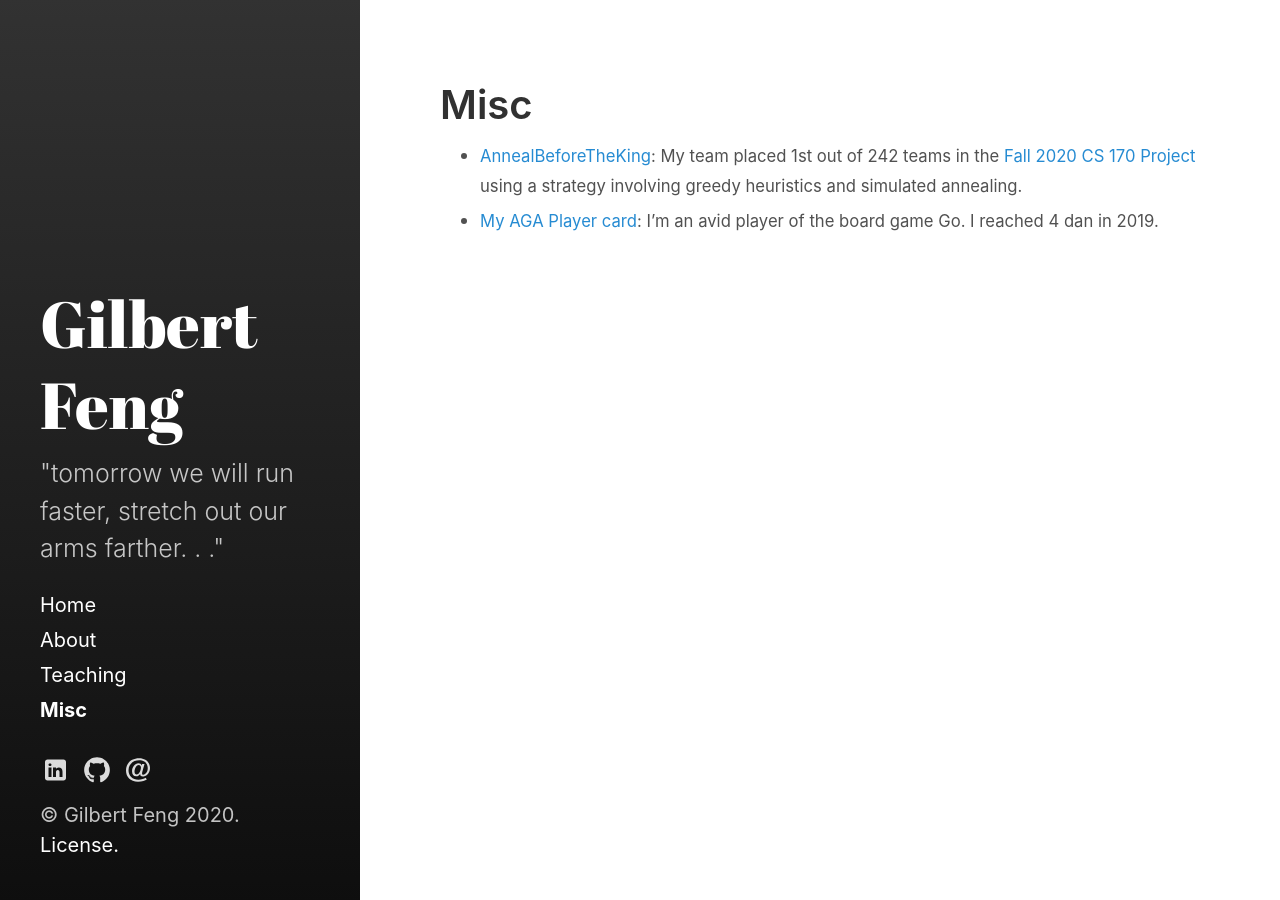
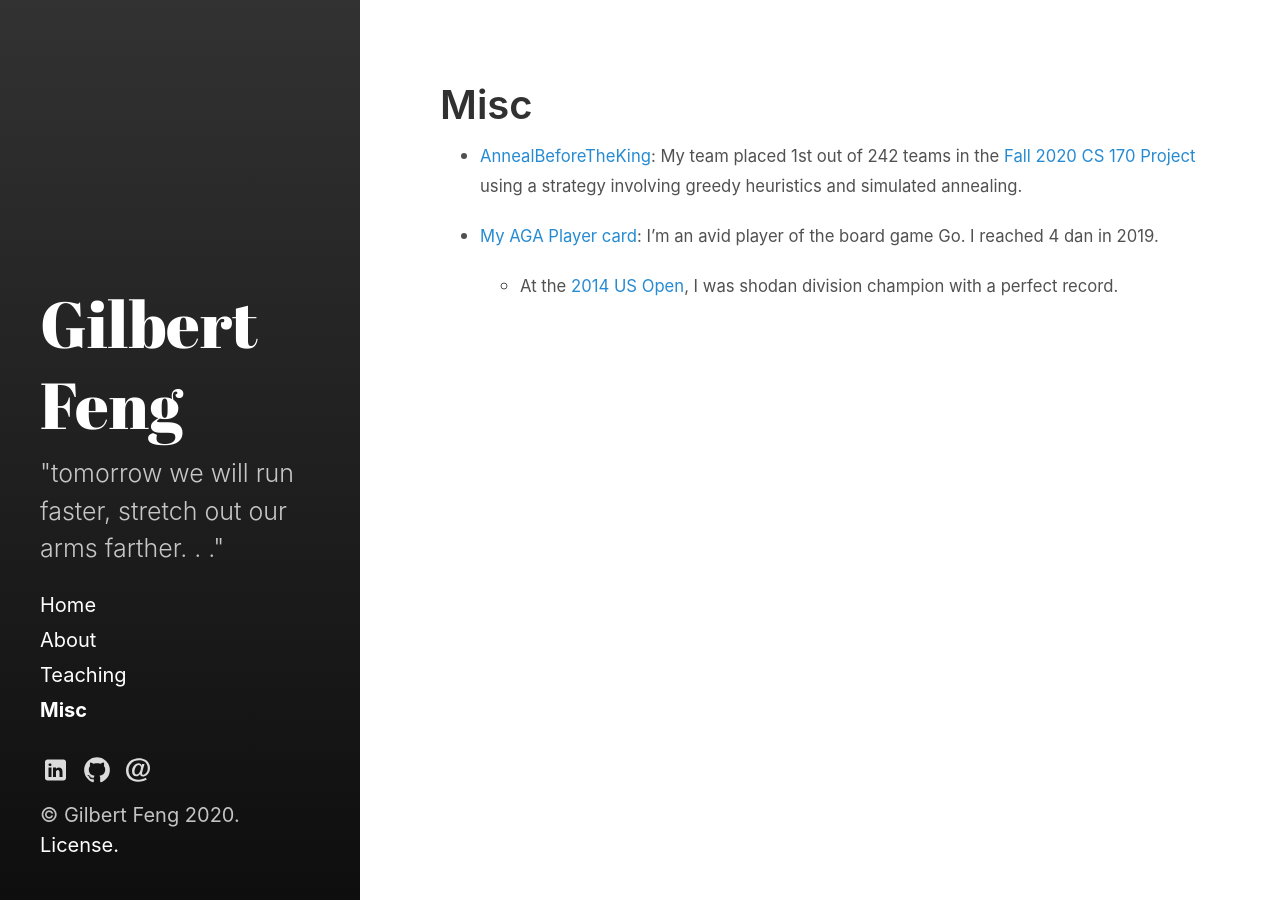
Before and after one commit to gfeng2001/gfeng2001.github.io, a Jekyll site: the page built from misc.md, in a window 1280 px wide. Built offline with Jekyll 4.4.1, drawn with Linux system fonts in a browser that asks for light colours.

Commit message:
update misc

```diff
--- a/misc.md
+++ b/misc.md
@@ -5,4 +5,15 @@ sidebar_link: true
 sidebar_sort_order: 3
 ---
 * <small><a href='/assets/pdfs/ProjectReflection.pdf'>AnnealBeforeTheKing</a>: My team placed 1st out of 242 teams in the <a href='https://berkeley-cs170.github.io/project-leaderboard-fa20/'>Fall 2020 CS 170 Project</a> using a strategy involving greedy heuristics and simulated annealing.</small>
+
 * <small><a href='https://agagd.usgo.org/player/16787/'>My AGA Player card</a>: I'm an avid player of the board game Go. I reached 4 dan in 2019.</small>
+  + <small>At the <a href='https://www.usgo.org/tournaments/crosstab/band-matrix/169'>2014 US Open</a>, I was shodan division champion with a perfect record. </small>
+
+
+<!-- * Work Experience
+  + <small><span style="top:30px; position:relative;"><a href="https://www.citadelsecurities.com"><img style="border-radius: 0px; display:inline;" alt="Citadel Securities" src="assets/imgs/CitadelLogo.png" width="60" height="40"></a></span>&emsp; Trading Intern - Summer 2021</small>
+  + <small><span style="top:37px; position:relative;"><a href="https://aws.amazon.com"><img style="border-radius: 0px; display:inline;" alt="Amazon Web Services (AWS)" src="assets/imgs/AWSLogo.png" width="60" height="40"></a></span>&emsp; Software Development Engineer Intern - Summer 2020</small> -->
+
+
+<!--I interned at <a href="https://aws.amazon.com">Amazon Web Services</a>. Previously, I have worked at <a href="http://med.stanford.edu/snyderlab.html">Snyder Lab</a>.
+-->
```
